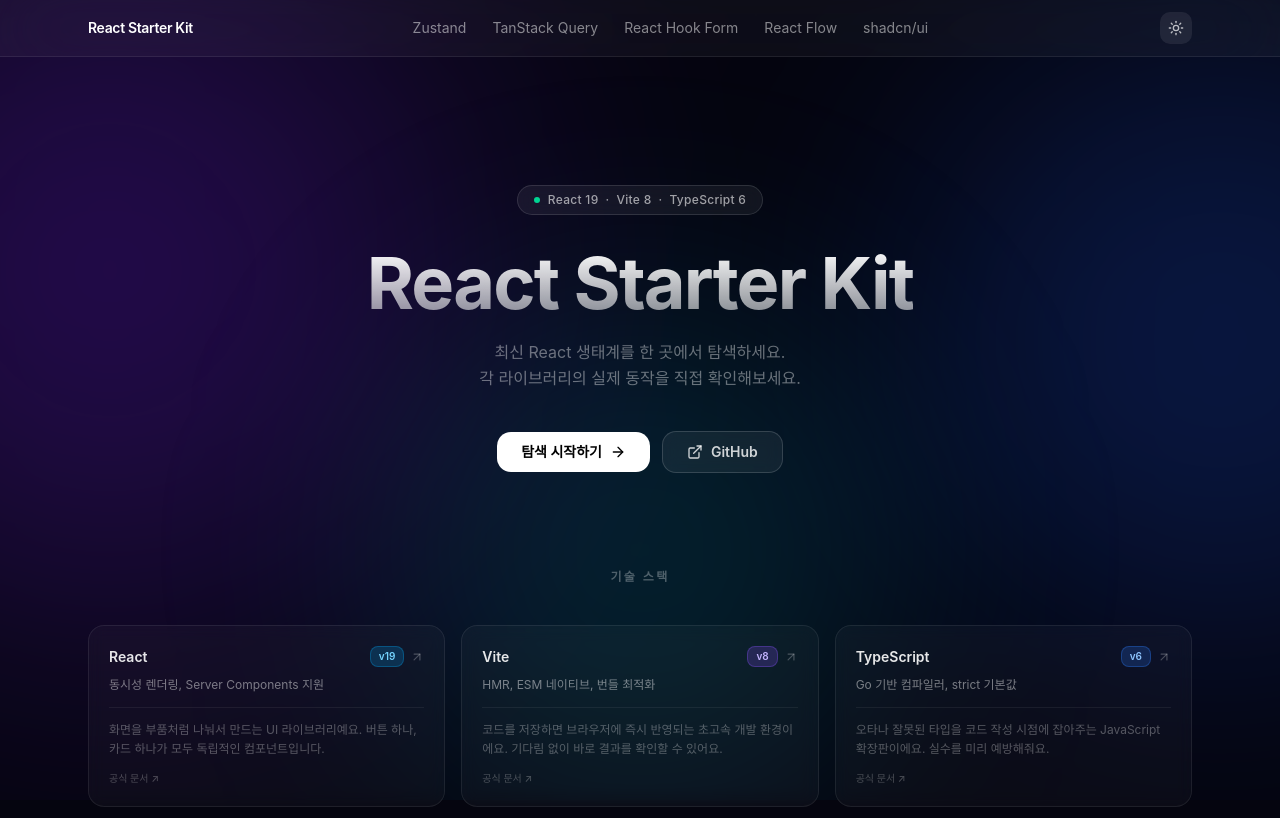
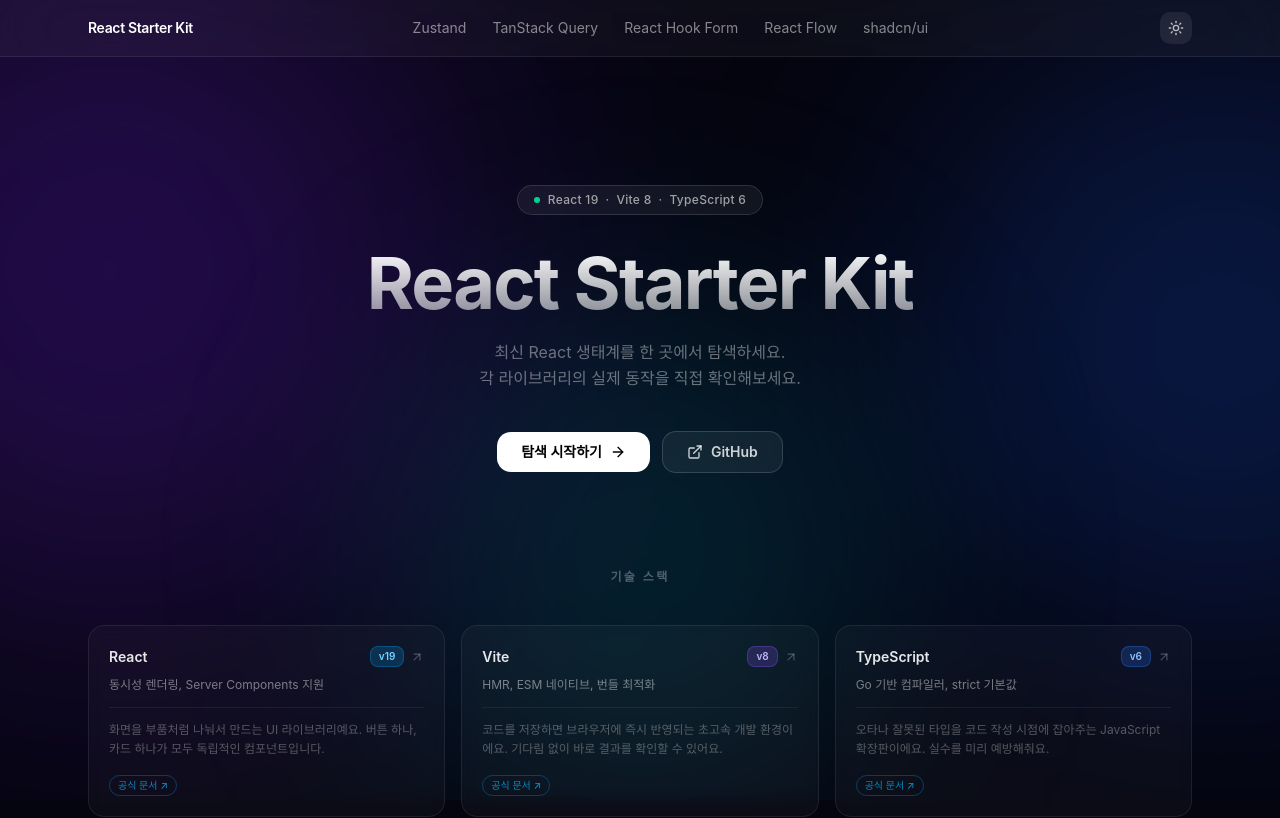
Before and after one commit to brothersong20-commits/react-frontend-starter-kit, a React (Vite) app: page / in a window 1280 px wide. Shown: the top 818 px of the page. Built offline with nearby package versions, Linux system fonts and the light colour scheme.

Commit message:
PHASE 2.2: style: 기술 스택 카드 링크 pill 배지 스타일로 가시성 개선
- 공식 문서: sky 계열 outline pill (테두리만)
- 예시 보기: violet 계열 filled pill (배경색)

```diff
--- a/src/pages/LandingPage.tsx
+++ b/src/pages/LandingPage.tsx
@@ -144,8 +144,10 @@
     cardName:     'text-white/90',
     cardDesc:     'text-white/45',
     cardSimple:   'text-white/30',
-    cardArrow:    'text-white/25 group-hover:text-violet-400',
-    divider:      'border-white/[0.06]',
+    cardArrow:       'text-white/25 group-hover:text-violet-400',
+    cardLinkDoc:     'border border-sky-500/30 text-sky-400/70 group-hover:border-sky-400/60 group-hover:text-sky-300',
+    cardLinkExample: 'bg-violet-500/10 text-violet-400 group-hover:bg-violet-500/20 group-hover:text-violet-300',
+    divider:         'border-white/[0.06]',
   },
   light: {
     page:         'bg-[#f4f4f9] text-gray-900',
@@ -168,8 +170,10 @@
     cardName:     'text-gray-900',
     cardDesc:     'text-gray-500',
     cardSimple:   'text-gray-400',
-    cardArrow:    'text-gray-300 group-hover:text-violet-500',
-    divider:      'border-gray-100',
+    cardArrow:       'text-gray-300 group-hover:text-violet-500',
+    cardLinkDoc:     'border border-sky-300 text-sky-600 group-hover:border-sky-400 group-hover:text-sky-700',
+    cardLinkExample: 'bg-violet-50 text-violet-600 group-hover:bg-violet-100 group-hover:text-violet-700',
+    divider:         'border-gray-100',
   },
 }
 
@@ -287,9 +291,11 @@
 
                 <p className={`text-xs leading-relaxed ${t.cardSimple}`}>{item.simple}</p>
 
-                <p className={`mt-3 text-[10px] font-medium transition-colors ${t.cardArrow}`}>
-                  {item.internal ? '예시 보기 →' : '공식 문서 ↗'}
-                </p>
+                <div className="mt-3">
+                  <span className={`inline-flex items-center rounded-full px-2 py-0.5 text-[10px] font-medium transition-colors ${item.internal ? t.cardLinkExample : t.cardLinkDoc}`}>
+                    {item.internal ? '예시 보기 →' : '공식 문서 ↗'}
+                  </span>
+                </div>
               </>
             )
 
```
